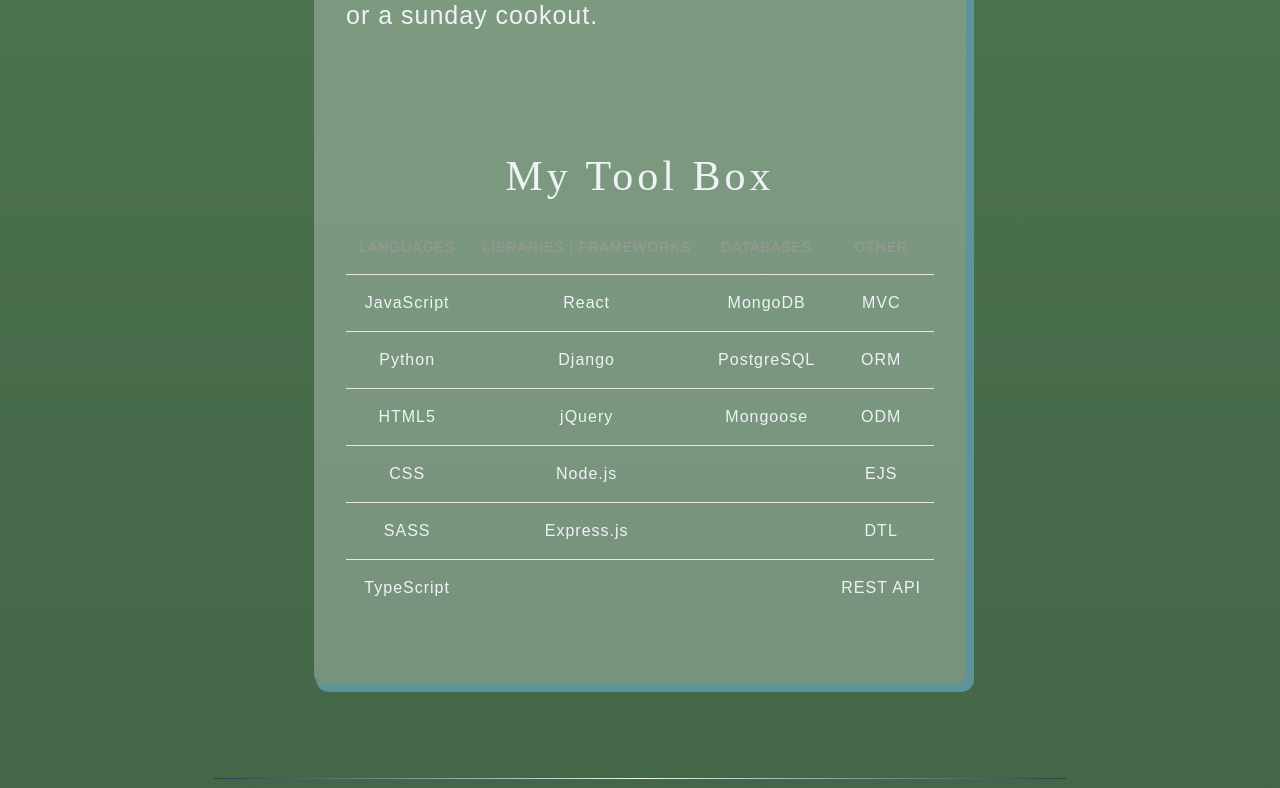
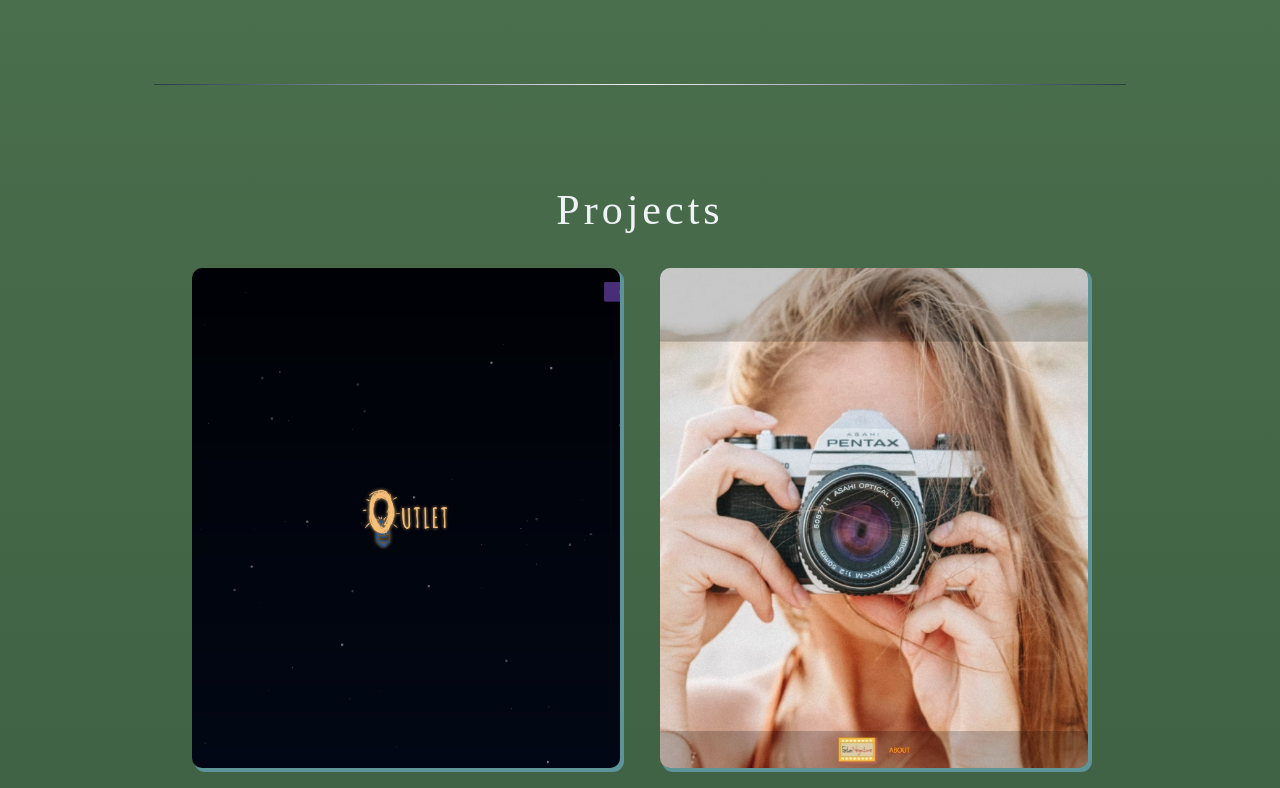
Before and after one commit to geearen/portfolio01, a React (Create React App) app: page /home in a window 1280 px wide. Shown: the part 1132-1920 px from the top of the page. Built offline with nearby package versions, Linux system fonts and the light colour scheme; a web font is replaced by a local one.

Commit message:
add react-tooltip

```diff
--- a/package.json
+++ b/package.json
@@ -9,6 +9,7 @@
     "react-icons": "^4.3.1",
     "react-router-dom": "^5.3.0",
     "react-scripts": "^4.0.3",
+    "react-tooltip": "^4.2.21",
     "react-tsparticles": "^1.35.2"
   },
   "scripts": {
--- a/src/components/Home/About/About.jsx
+++ b/src/components/Home/About/About.jsx
@@ -33,7 +33,7 @@
           </div>
         </div>
 
-        <div className="table">
+        {/* <div className="table">
           <h1>My Tool Box</h1>
           <table className="table-container uk-table uk-table-divider">
             <thead>
@@ -84,7 +84,7 @@
               </tr>
             </tbody>
           </table>
-        </div>
+        </div> */}
       </div>
     </section>
   );
--- a/src/components/Home/Footer/Footer.jsx
+++ b/src/components/Home/Footer/Footer.jsx
@@ -3,7 +3,7 @@
 export default function Footer() {
   return (
     <div>
-      <a href="#home" uk-icon="icon: chevron-up; ratio: 3" data-uk-scroll></a>
+      <a href="#home">Here</a>
     </div>
   );
 }
--- a/src/components/Home/TechStacks/Stacks.jsx
+++ b/src/components/Home/TechStacks/Stacks.jsx
@@ -1,4 +1,5 @@
-import React from 'react'
+import React,{ useState } from 'react'
+import ReactTooltip from 'react-tooltip'
 import { TechStackData } from '../../data/TechStackData'
 
 export default function Stacks() {
@@ -7,9 +8,21 @@
     {TechStackData.map((item,index) =>{
       return (
         <div key={index} className="tech-container">
-          <div data-uk-tooltip={item.span}>
-            <img className="tech-stack-img" src={item.src} alt={item.alt} />
-          </div>
+          <img
+            data-tip
+            data-for={item.alt}
+            className="tech-stack-img"
+            src={item.src}
+            alt={item.alt}
+          />
+          <ReactTooltip
+            id={item.alt}
+            place="top"
+            effect="solid"
+            backgroundColor="#344E41"
+          >
+            {item.span}
+          </ReactTooltip>
         </div>
       );
     })}
--- a/src/components/Home/TechStacks/_stacks.scss
+++ b/src/components/Home/TechStacks/_stacks.scss
@@ -1,4 +1,10 @@
 .tech-container{
+  position: relative;
+  .tool-tip{
+    background-color: rgba(0,0,0, 0.5);
+    border-radius: 10px;
+  }
+
   .tech-stack-img{
     box-sizing: content-box;
     padding: 2rem 3rem;
--- a/src/components/data/TechStackData.js
+++ b/src/components/data/TechStackData.js
@@ -23,37 +23,37 @@
   {
     key: 0,
     src: html5,
-    alt: "HTML 5",
+    alt: "html",
     span: "HTML 5",
   },
   {
     key: 1,
     src: css3,
-    alt: "CSS 3",
+    alt: "css",
     span: "CSS",
   },
   {
     key: 2,
     src: javascript,
-    alt: "Javascript",
+    alt: "javascript",
     span: "Javascript ES7",
   },
   {
     key: 3,
     src: python,
-    alt: "Python",
+    alt: "python",
     span: "Python",
   },
   {
     key: 4,
     src: react,
-    alt: "React",
-    span: "React, This portfolio was built w/ React!",
+    alt: "react",
+    span: "React.js",
   },
   {
     key: 5,
     src: typescript,
-    alt: "Typescript",
+    alt: "typescript",
     span: "Typescript",
   },
   {
@@ -65,7 +65,7 @@
   {
     key: 7,
     src: expressjs,
-    alt: "ExpressJs",
+    alt: "expressjs",
     span: "ExpressJs",
   },
   {
@@ -77,32 +77,32 @@
   {
     key: 9,
     src: mongodb,
-    alt: "MongoDB",
+    alt: "mongodb",
     span: "MongoDB",
   },
   {
     key: 10,
     src: postgresql,
-    alt: "PostgreSQL",
+    alt: "postgresql",
     span: "PostgreSQL",
   },
   {
     key: 11,
     src: sass,
     alt: "SASS",
-    span: "SASS, This porfolio was compiled with SASS!",
+    span: "SASS",
   },
   {
     key: 12,
     src: semantic,
-    alt: "SemanticUI",
+    alt: "semantic",
     span: "Semantic UI",
   },
   {
     key: 13,
     src: uikit,
-    alt: "UIkit",
-    span: "UIkit, This porfolio is using UIkit!",
+    alt: "uikit",
+    span: "UIkit",
   },
   {
     key: 14,
@@ -119,7 +119,7 @@
   {
     key: 16,
     src: insomnia,
-    alt: "Insomnia",
+    alt: "insomnia",
     span: "Insomnia",
   },
 ];
--- a/src/css/main.css
+++ b/src/css/main.css
@@ -3,7 +3,7 @@
 @import url("https://fonts.googleapis.com/css2?family=Space+Mono&display=swap");
 .background-grad { background: #588157; background: -webkit-gradient(linear, left top, left bottom, from(#588157), color-stop(50%, #3a5a40), to(#344e41)); background: linear-gradient(180deg, #588157 0%, #3a5a40 50%, #344e41 100%); filter: progid:DXImageTransform.Microsoft.gradient(startColorstr="#588157",endColorstr="#344e41",GradientType=1); }
 
-.home { display: -webkit-box; display: -ms-flexbox; display: flex; -webkit-box-orient: vertical; -webkit-box-direction: normal; -ms-flex-direction: column; flex-direction: column; width: 70%; margin-left: auto; margin-right: auto; }
+.home { display: -webkit-box; display: -ms-flexbox; display: flex; -webkit-box-orient: vertical; -webkit-box-direction: normal; -ms-flex-direction: column; flex-direction: column; width: 80%; margin-left: auto; margin-right: auto; }
 
 .home .line { margin: 20px auto; width: 95%; border: 0; height: 1px; background-image: -webkit-gradient(linear, left top, right top, from(#2B3D4A), color-stop(#EFF3F6), to(#2B3D4A)); background-image: linear-gradient(to right, #2B3D4A, #EFF3F6, #2B3D4A); }
 
@@ -67,10 +67,8 @@
   100% { -webkit-transform: scale(1.1);
     transform: scale(1.1); } }
 
-@media screen and (max-width: 480px) { .splash { height: 80vh; } }
-
 @media screen and (max-width: 480px) { .background-grad-splash { height: 100vh; padding-top: 50px; }
-  .splash { -webkit-box-orient: vertical; -webkit-box-direction: reverse; -ms-flex-direction: column-reverse; flex-direction: column-reverse; }
+  .splash { -webkit-box-orient: vertical; -webkit-box-direction: reverse; -ms-flex-direction: column-reverse; flex-direction: column-reverse; height: 80vh; }
   .splash .left-section { width: 90%; -ms-flex-item-align: end; align-self: flex-end; display: -webkit-box; display: -ms-flexbox; display: flex; -webkit-box-pack: center; -ms-flex-pack: center; justify-content: center; }
   .splash .left-section img { width: 200px; }
   .splash .right-section { width: 90%; }
@@ -161,6 +159,10 @@
 @media screen and (max-width: 480px) { .contact-section { padding: 1rem; margin: 1rem; }
   .contact-section a { display: -webkit-box; display: -ms-flexbox; display: flex; -webkit-box-orient: vertical; -webkit-box-direction: normal; -ms-flex-direction: column; flex-direction: column; -webkit-box-pack: center; -ms-flex-pack: center; justify-content: center; -webkit-box-align: center; -ms-flex-align: center; align-items: center; font-size: 12px; } }
 
+.tech-container { position: relative; }
+
+.tech-container .tool-tip { background-color: rgba(0, 0, 0, 0.5); border-radius: 10px; }
+
 .tech-container .tech-stack-img { -webkit-box-sizing: content-box; box-sizing: content-box; padding: 2rem 3rem; width: auto; height: 80px; -webkit-transition: ease-in-out 250ms; transition: ease-in-out 250ms; }
 
 .tech-container .tech-stack-img:hover { -webkit-transform: translateY(-10px); transform: translateY(-10px); }
--- a/src/pages/_home.scss
+++ b/src/pages/_home.scss
@@ -8,7 +8,7 @@
 .home {
   display: flex;
   flex-direction:column;
-  width: 70%;
+  width: 80%;
   margin-left: auto;
   margin-right: auto;
 
```
Also changed, not shown: src/pages/_splash.scss (+3 -5 lines), 2 other files (tests, documents, lock files or other folders).
